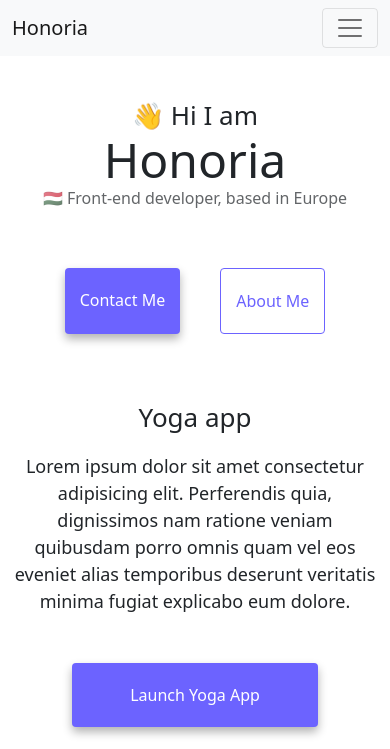
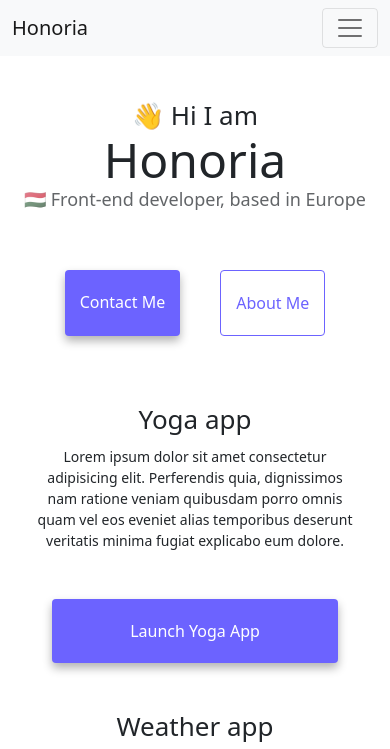
Before and after one commit to fhonoria/My-homepage-project, a plain HTML site: page index.html in a window 390 px wide. Shown: the top 749 px of the page. Drawn offline with nearby package versions, Linux system fonts and the light colour scheme.

Commit message:
adjusted font-size and margin on home page

```diff
--- a/style.css
+++ b/style.css
@@ -119,11 +119,11 @@ p {
   }
 
   h3 {
-    font-size: 16px;
+    font-size: 18px;
   }
 
   p {
-    font-size: 12px;
+    font-size: 14px;
   }
 
   .app-title {
@@ -132,12 +132,14 @@ p {
 
   .description {
     text-align: center;
+    font-size: 14px;
+    margin: 10px 25px;
   }
 
   .primary-link {
     display: block;
     text-align: center;
-    margin: 0 60px;
+    margin: 0 40px;
   }
 
   .email-link {
```
